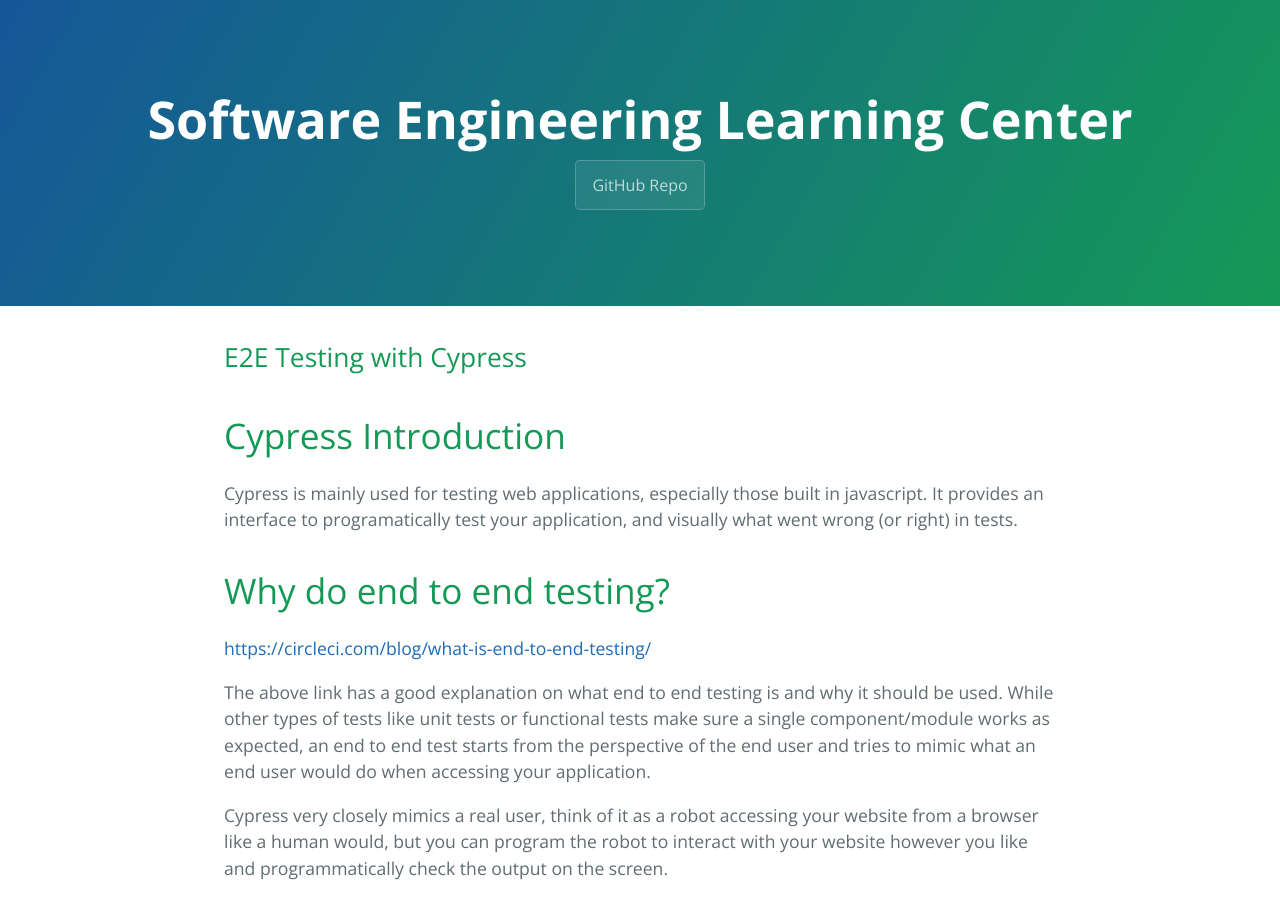
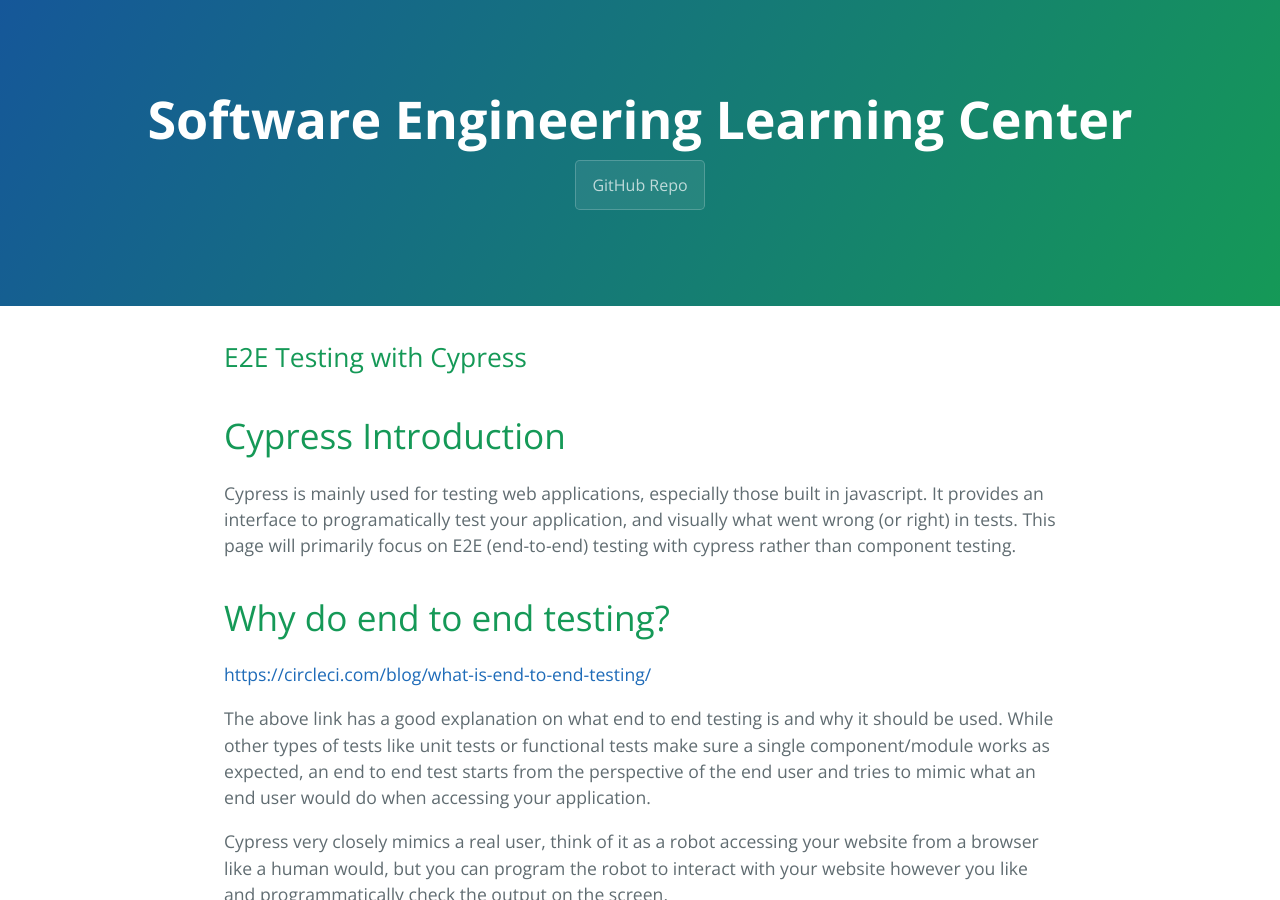
Before and after one commit to learning-software-engineering/learning-software-engineering.github.io, a Jekyll site: the page built from Topics/Tech_Stacks/Cypress.md, in a window 1280 px wide and 900 px high. Built offline with Jekyll 4.4.1, drawn with Linux system fonts in a browser that asks for light colours; our own code applies the rules of GitHub Pages for plain Markdown files.

Commit message:
Add a bit of clarification

```diff
--- a/Topics/Tech_Stacks/Cypress.md
+++ b/Topics/Tech_Stacks/Cypress.md
@@ -2,7 +2,7 @@
 
 # Cypress Introduction
 
-Cypress is mainly used for testing web applications, especially those built in javascript. It provides an interface to programatically test your application, and visually what went wrong (or right) in tests.
+Cypress is mainly used for testing web applications, especially those built in javascript. It provides an interface to programatically test your application, and visually what went wrong (or right) in tests. This page will primarily focus on E2E (end-to-end) testing with cypress rather than component testing.
 
 # Why do end to end testing?
 
```
